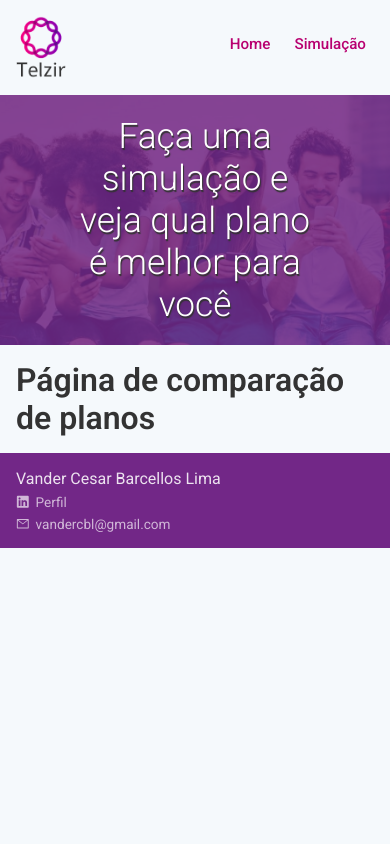
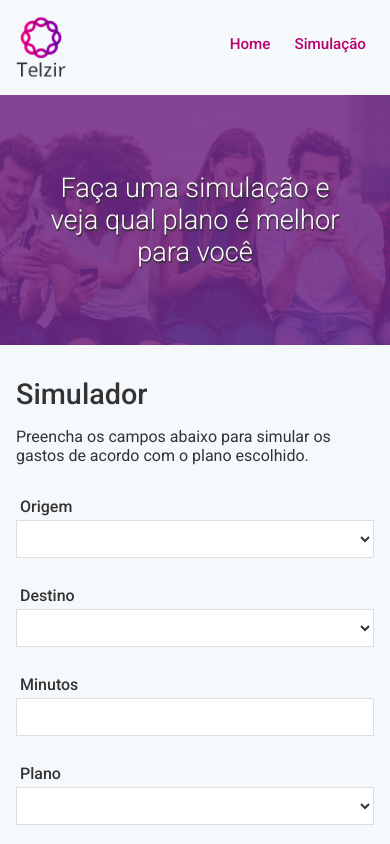
Before and after one commit to vandercbl/telzir-web, a React (Create React App) app: page /simulacao in a window 390 px wide. Shown: the top 844 px of the page. Built offline with nearby package versions, Linux system fonts and the light colour scheme; the HTML template or start-up script is replaced by a standard one.

Commit message:
Finalização de layout responsivo e formulário

```diff
--- a/package.json
+++ b/package.json
@@ -6,12 +6,14 @@
     "@testing-library/jest-dom": "^4.2.4",
     "@testing-library/react": "^9.3.2",
     "@testing-library/user-event": "^7.1.2",
+    "formik": "^2.1.4",
     "react": "^16.13.1",
     "react-dom": "^16.13.1",
     "react-icons": "^3.10.0",
     "react-router-dom": "^5.2.0",
     "react-scripts": "3.4.1",
-    "styled-components": "^5.1.1"
+    "styled-components": "^5.1.1",
+    "yup": "^0.29.1"
   },
   "scripts": {
     "start": "react-scripts start",
--- a/src/components/Banner/styles.js
+++ b/src/components/Banner/styles.js
@@ -32,11 +32,16 @@ export const ContainerBanner = styled.div`
 		justify-content: center;
 	}
 
-	h2 {
+	h3 {
 		font-weight: 300;
-		font-size: 2.2rem;
-		width: 70%;
+		font-size: 1.7rem;
+		width: 85%;
 		text-shadow: 1px 2px 1px #333;
 		text-align: center;
+
+		@media (min-width: 768px) {
+			width: 70%;
+			font-size: 2.2rem;
+		}
 	}
 `
--- a/src/pages/ComparePlan/index.js
+++ b/src/pages/ComparePlan/index.js
@@ -1,21 +1,111 @@
-import React from 'react'
+import React, { useCallback } from 'react'
+import { Formik, Form, Field, ErrorMessage } from 'formik'
+import * as yup from 'yup'
 
 import Header from './../../components/Header'
 import Banner from '../../components/Banner'
 import Footer from '../../components/Footer'
 
+import codesDDD from '../../store/codes-ddd'
+import plans from '../../store/plans'
+
 import { PageComparePlan } from './styles'
 
 function ComparePlan() {
+	const formInitialValues = {
+		origin: '',
+		destiny: '',
+		minutes: '',
+		plan: '',
+	}
+
+	const schemaSimulator = yup.object().shape({
+		origin: yup
+			.string()
+			.notOneOf([yup.ref('destiny')], 'DDDs não podem ser iguais')
+			.required('Origem obrigatório'),
+		destiny: yup
+			.string()
+			.notOneOf([yup.ref('origin')], 'DDDs não podem ser iguais')
+			.required('Destino obrigatório'),
+		minutes: yup
+			.number()
+			.typeError('Digite apenas números')
+			.integer('Apenas números inteiros')
+			.required('Minutos obrigatório'),
+		plan: yup.string().required('Plano obrigatório'),
+	})
+
+	const handlSubmit = useCallback((values) => {
+		console.log('submit form')
+		console.log(values)
+	}, [])
+
 	return (
 		<>
 			<Header />
 			<Banner>
-				<h2>Faça uma simulação e veja qual plano é melhor para você</h2>
+				<h3>Faça uma simulação e veja qual plano é melhor para você</h3>
 			</Banner>
 			<PageComparePlan>
 				<div className="container">
-					<h1>Página de comparação de planos</h1>
+					<h2>Simulador</h2>
+					<p>
+						Preencha os campos abaixo para simular os gastos de acordo com o
+						plano escolhido.
+					</p>
+					<Formik
+						initialValues={formInitialValues}
+						onSubmit={handlSubmit}
+						validationSchema={schemaSimulator}
+					>
+						{(Formik) => {
+							return (
+								<Form className="formSimulator">
+									<div className="field">
+										<label>Origem</label>
+										<Field as="select" name="origin">
+											<option value=""></option>
+											{codesDDD.map((ddd) => (
+												<option key={ddd.id}>{ddd.code}</option>
+											))}
+										</Field>
+										<ErrorMessage name="origin" component="span" />
+									</div>
+
+									<div className="field">
+										<label>Destino</label>
+										<Field as="select" name="destiny">
+											<option value=""></option>
+											{codesDDD.map((ddd) => (
+												<option key={ddd.id}>{ddd.code}</option>
+											))}
+										</Field>
+										<ErrorMessage name="destiny" component="span" />
+									</div>
+
+									<div className="field">
+										<label>Minutos</label>
+										<Field type="text" name="minutes" />
+										<ErrorMessage name="minutes" component="span" />
+									</div>
+
+									<div className="field">
+										<label>Plano</label>
+										<Field as="select" name="plan">
+											<option value=""></option>
+											{plans.map((plan) => (
+												<option key={plan.id}>{plan.name}</option>
+											))}
+										</Field>
+										<ErrorMessage name="plan" component="span" />
+									</div>
+
+									<button type="submit">Simular</button>
+								</Form>
+							)
+						}}
+					</Formik>
 				</div>
 			</PageComparePlan>
 			<Footer />
--- a/src/pages/ComparePlan/styles.js
+++ b/src/pages/ComparePlan/styles.js
@@ -1,4 +1,58 @@
 import styled from 'styled-components'
 
 export const PageComparePlan = styled.div`
+	.formSimulator {
+		display: flex;
+		align-items: center;
+		justify-content: center;
+		flex-direction: column;
+		margin: 32px 0;
+
+		@media (min-width: 768px) {
+			flex-direction: row;
+		}
+
+		.field {
+			display: flex;
+			flex-direction: column;
+			position: relative;
+			width: 100%;
+			padding-bottom: 20px;
+			margin-bottom: 8px;
+
+			@media (min-width: 768px) {
+				max-width: 150px;
+				margin-right: 8px;
+			}
+
+			span {
+				position: absolute;
+				font-size: 0.7rem;
+				bottom: 0;
+				color: #dc2525;
+			}
+
+			label {
+				margin-bottom: 4px;
+				font-weight: 500;
+				padding-left: 4px;
+			}
+
+			input,
+			select {
+				border: 0;
+				background: #fff;
+				padding: 8px;
+				border: 1px solid #dedede;
+				height: 38px;
+				font-size: 1rem;
+			}
+		}
+
+		button {
+			height: 32px;
+			line-height: 33px;
+			padding: 0 16px;
+		}
+	}
 `
--- a/src/pages/Home/index.js
+++ b/src/pages/Home/index.js
@@ -17,7 +17,7 @@ function Home() {
 		<>
 			<Header />
 			<Banner>
-				<h2>Especialistas em chamadas de longa distância nacional</h2>
+				<h3>Especialistas em chamadas de longa distância nacional</h3>
 			</Banner>
 			<PageHome>
 				<div className="container">
--- a/src/pages/Home/styles.js
+++ b/src/pages/Home/styles.js
@@ -7,26 +7,29 @@ export const PageHome = styled.div`
 		border: 1px solid blue;
 	}
 
-	h2 {
-		font-weight: 500;
-		font-size: 1.8rem;
-		margin: 16px 0;
-	}
-
 	.plans {
 		display: flex;
 		align-items: start;
 		justify-content: space-between;
 		margin-bottom: 52px;
+		flex-direction: column;
+
+		@media (min-width: 768px) {
+			flex-direction: row;
+		}
 	}
 `
 
 export const CardPlan = styled.div`
 	box-shadow: 0px 0px 4px 1px #ededed;
 	background: #fff;
-	margin: 0 1%;
+	margin: 16px auto;
 	padding: 12px 16px;
 	border-radius: 10px;
+
+	@media (min-width: 768px) {
+		margin: 0 1%;
+	}
 
 	h3 {
 		font-weight: 500;
@@ -38,17 +41,4 @@ export const CardPlan = styled.div`
 		color: #666;
 		margin: 16px 0 24px 0;
 	}
-
-	button {
-		border: 0;
-		background: ${(props) => props.theme.secundaryColor};
-		color: #fff;
-		padding: 8px 16px;
-		border-radius: 10px;
-		transition: all 0.3s;
-
-		&:hover {
-			background: ${(props) => props.theme.secundaryColorHover};
-		}
-	}
 `
--- /dev/null
+++ b/src/store/codes-ddd.js
@@ -0,0 +1,20 @@
+const codesDDD = [
+	{
+		id: 1,
+		code: '011',
+	},
+	{
+		id: 2,
+		code: '016',
+	},
+	{
+		id: 3,
+		code: '017',
+	},
+	{
+		id: 4,
+		code: '018',
+	},
+]
+
+export default codesDDD
--- a/src/styles/global.js
+++ b/src/styles/global.js
@@ -21,6 +21,7 @@ body, #root {
 
 #root {
 	height: auto;
+	min-height: 100vh;
 
 	@media (min-width: 768px){
 		min-height: 100vh;
@@ -31,13 +32,30 @@ footer {
 	margin-top: auto;
 }
 
-body, input, button {
+body, input, button, select {
 	font-family: 'Roboto', sans-serif;
 	font-size: 16px;
+	color: #333;
 }
 
 button {
 	cursor: pointer;
+	border: 0;
+	background: ${(props) => props.theme.secundaryColor};
+	color: #fff;
+	padding: 8px 16px;
+	border-radius: 10px;
+	transition: all 0.3s;
+
+	&:hover {
+		background: ${(props) => props.theme.secundaryColorHover};
+	}
+}
+
+h2 {
+	font-weight: 500;
+	font-size: 1.8rem;
+	margin: 16px 0;
 }
 
 .container {
```
Also changed, not shown: 1 other file (tests, documents, lock files or other folders).
